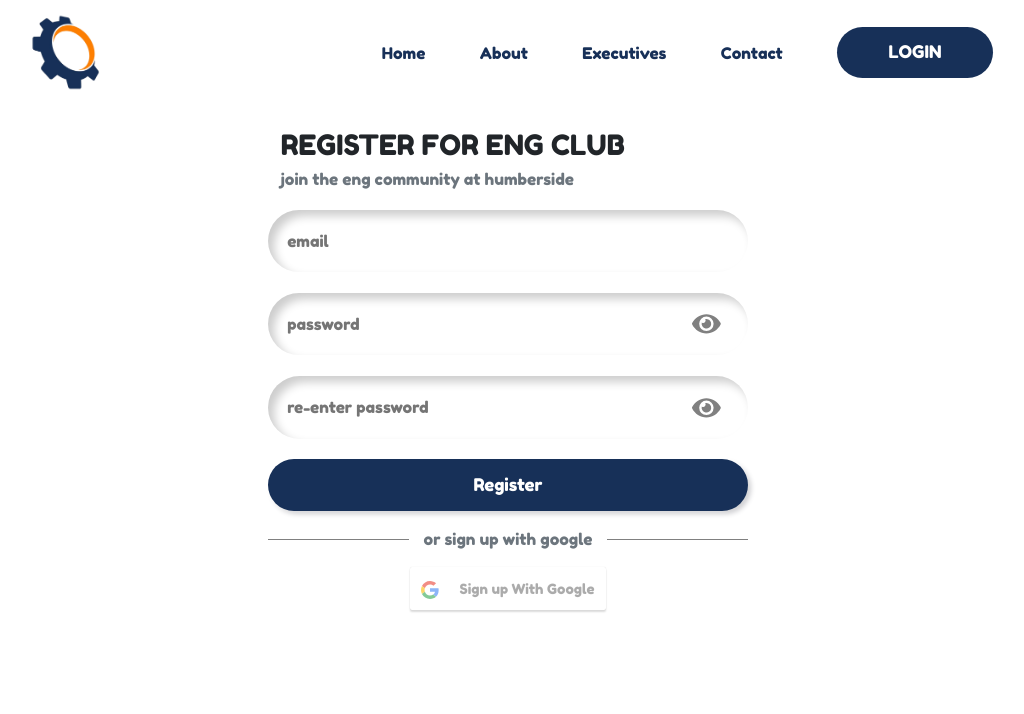
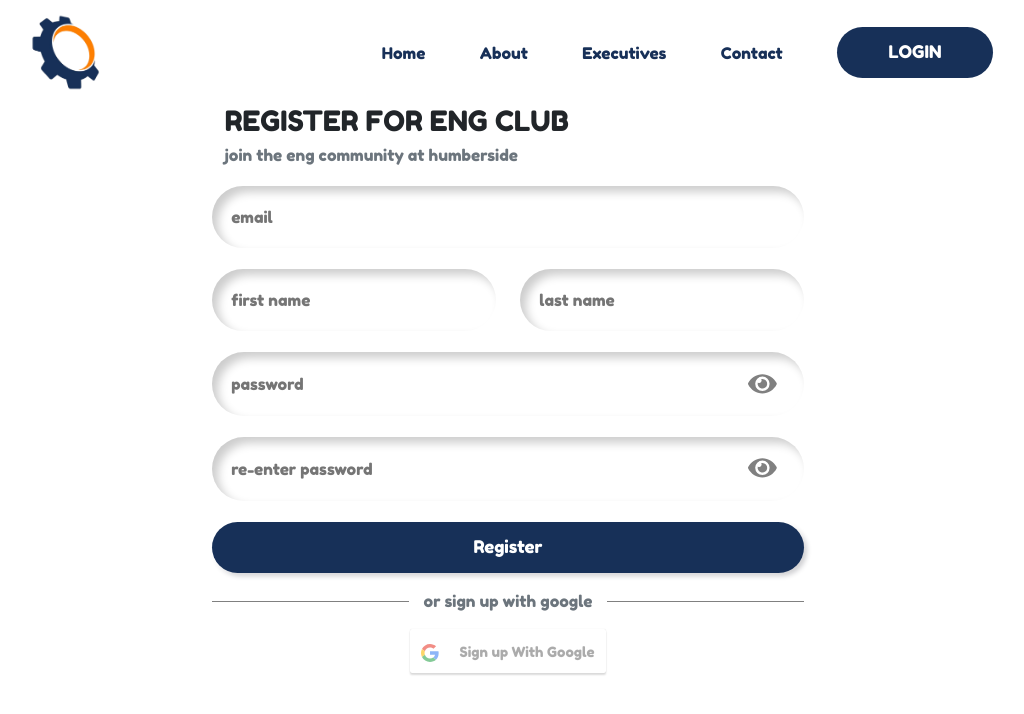
Before and after one commit to christianstefaniw/hcieng.xyz, a React (Create React App) app: page /register in a window 1280 px wide. Shown: the top 714 px of the page, without its empty margins (132-1156 px from the left). Built offline with nearby package versions, Linux system fonts and the light colour scheme; no server answers.

Commit message:
"reg validation" "

```diff
--- a/src/pages/account/account.js
+++ b/src/pages/account/account.js
@@ -12,6 +12,9 @@ class Account extends Component {
             <>
                 <TopNav />
                 <p>email: {this.context.account_info.email}</p>
+                <p>name: {this.context.account_info.first} {this.context.account_info.last}</p>
+
+                {this.context.account_info.is_admin ? <p>Welcome admin!</p> : <></>}
             </>
         )
     }
--- a/src/pages/auth/auth.scss
+++ b/src/pages/auth/auth.scss
@@ -1,18 +1,26 @@
 @import '../../utilities/mixins';
 @import '../../utilities/variables';
 
-.auth-container > div{
+.register-container > div{
+    margin: auto;
+    max-width: 37rem;
+}
+
+.login-container > div {
     margin: auto;
     max-width: 30rem;
-}
-
-.auth-container {
-    margin-top: 1.5rem
 }
 
 .auth {
     input {
         @include neumorph-input();
+    }
+
+    .row > .col-lg-6 {
+        margin-bottom: 0;
+    }
+
+    div {
         margin-bottom: 1.3rem
     }
 
--- a/src/pages/auth/login/login.js
+++ b/src/pages/auth/login/login.js
@@ -62,14 +62,16 @@ class Login extends Component {
             <>
                 <TopNav signup={true} />
                 <Loader show={this.state.loading} variant='secondary' />
-                <Container className='auth-container'>
+                <Container className='login-container'>
                     <div>
                         <div className='auth-text'>
                             <h3 className='mb-1'>LOGIN TO ENG CLUB</h3>
                             <p className='text-muted'>enter the eng community at humberside</p>
                         </div>
                         <form className='auth' action='' onSubmit={this.handle_submit} >
-                            <input onChange={this.handle_change} placeholder='email' name='email' type='email' required />
+                            <div>
+                                <input onChange={this.handle_change} placeholder='email' name='email' type='email' required />
+                            </div>
                             <div className='d-flex'>
                                 <input onChange={this.handle_change} placeholder='password' name='password' type={this.state.show_pass ? 'text' : 'password'} required />
                                 <i onClick={this.toggle_show_pass}><FontAwesomeIcon icon={faEye} /></i>
--- a/src/pages/auth/login/services.js
+++ b/src/pages/auth/login/services.js
@@ -7,7 +7,7 @@ import { AccountInfo } from '../../../services/account'
 export class OauthLogin {
     static async oauth_login_from_response(response, add_account_info) {
         let account = await OauthLogin._login(response.tokenId)
-        let accountObj = new AccountInfo(account.data.email)
+        let accountObj = AccountInfo.fromJson(account.data)
         add_account_info(accountObj)
     }
 
@@ -17,7 +17,7 @@ export class OauthLogin {
 }
 
 export async function login(email, password, add_account_info) {
-    let account = await axios.post(standard_login_endpoint, { 'email': email, 'password': password }, { withCredentials: true });
-    let accountObj = new AccountInfo(account.data.email);
+    let account = await axios.post(standard_login_endpoint, { 'email': email, 'pass': password }, { withCredentials: true });
+    let accountObj = AccountInfo.fromJson(account.data);
     add_account_info(accountObj);
 }
--- a/src/pages/auth/register/register.js
+++ b/src/pages/auth/register/register.js
@@ -1,5 +1,5 @@
 import { Component } from 'react'
-import { Container } from 'react-bootstrap'
+import { Container, Row, Col } from 'react-bootstrap'
 import { GoogleLogin } from 'react-google-login';
 import { faEye } from "@fortawesome/free-solid-svg-icons";
 import { FontAwesomeIcon } from "@fortawesome/react-fontawesome";
@@ -20,36 +20,96 @@ class Register extends Component {
         this.state = {
             show_pass_first: false,
             show_pass_second: false,
-            email: "",
-            password_1: "",
-            password_2: "",
-        }
+            fields: {},
+            errors: {}
+        };
     }
 
     start_loading = () => {
         this.setState({
             loading: true
-        })
+        });
     }
 
     stop_loading = () => {
         this.setState({
             loading: false
-        })
+        });
+    }
+
+    validate_name(name) {
+        if (!name) {
+            return 'cannot be empty';
+        } else {
+            if (!name.match(/^[a-zA-Z]+$/))
+                return 'only letters';
+        }
+        return null;
+    }
+
+    validate_email(email) {
+        if (!email)
+            return 'cannot be empty';
+        return null;
+    }
+
+    validate_passwords(pass1, pass2) {
+        if (pass1 !== pass2)
+            return 'passwords do not match';
+
+        if (pass2.length < 8)
+            return 'password must be longer than 8';
+
+        if (pass2.replace(/[^0-9]/g, '').length < 2)
+            return 'password must have at least 2 numbers';
+
+        if (pass2.replace(/[^A-Z]/g, '').length < 1)
+            return 'password must have at least one uppercase'
+
+        return null;
+    }
+
+    handle_validation = () => {
+        let errors = {};
+        let fields = this.state.fields;
+
+        let email_invalid_msg = this.validate_email(fields.email);
+        if (email_invalid_msg)
+            errors['email'] = email_invalid_msg;
+
+        let first_name_invalid_msg = this.validate_name(fields.first_name);
+        if (first_name_invalid_msg)
+            errors['first_name'] = first_name_invalid_msg;
+
+        let last_name_invalid_msg = this.validate_name(fields.last_name);
+        if (last_name_invalid_msg)
+            errors['last_name'] = last_name_invalid_msg;
+
+        let passwords_invalid_msg = this.validate_passwords(fields.password_1, fields.password_2);
+        if (passwords_invalid_msg)
+            errors['password_2'] = passwords_invalid_msg;
+
+        let valid = !Boolean(Object.keys(errors).length);
+        if (!valid)
+            this.setState({ errors });
+
+        return valid;
     }
 
     handle_change = (evt) => {
         const value = evt.target.value;
-        this.setState({
-            [evt.target.name]: value,
-        })
+        let fields = this.state.fields;
+        fields[evt.target.name] = value;
+        this.setState({ fields })
     }
 
     handle_submit = async (evt) => {
         evt.preventDefault();
-        let { email, password_1 } = this.state;
+        if (!this.handle_validation())
+            return
+        let { email, first_name, last_name, password_2 } = this.state.fields;
         this.start_loading();
-        await register(email, password_1, this.context.add_account_info);
+        await register(email, first_name, last_name, password_2, this.context.add_account_info);
         this.stop_loading();
         history.push('/account');
     }
@@ -66,21 +126,37 @@ class Register extends Component {
         return (
             <>
                 <TopNav />
-                <Container className='auth-container'>
+                <Container className='register-container'>
                     <div>
                         <div className='auth-text'>
                             <h3 className='mb-1'>REGISTER FOR ENG CLUB</h3>
                             <p className='text-muted'>join the eng community at humberside</p>
                         </div>
                         <form className='auth' action='' onSubmit={this.handle_submit} >
-                            <input name='email' onChange={this.handle_change} placeholder='email' type='email' required />
+                            <div>
+                                <input value={this.state.fields['email']} name='email' onChange={this.handle_change} placeholder='email' type='email' required />
+                                <span className='text-danger'>{this.state.errors['email']}</span>
+                            </div>
+                            <Row>
+                                <Col lg={6}>
+                                    <input value={this.state.fields['first_name']} name='first_name' onChange={this.handle_change} placeholder='first name' type='text' required />
+                                    <span className='text-danger'>{this.state.errors['first_name']}</span>
+                                </Col>
+                                <Col lg={6}>
+                                    <input value={this.state.fields['last_name']} name='last_name' onChange={this.handle_change} placeholder='last name' type='text' required />
+                                    <span className='text-danger'>{this.state.errors['last_name']}</span>
+                                </Col>
+                            </Row>
                             <div className='d-flex'>
-                                <input name='password_2' onChange={this.handle_change} placeholder='password' type={this.state.show_pass_first ? 'text' : 'password'} required />
+                                <input value={this.state.fields['password_1']} name='password_1' onChange={this.handle_change} placeholder='password' type={this.state.show_pass_first ? 'text' : 'password'} required />
                                 <i onClick={this.toggle_show_first_pass}><FontAwesomeIcon icon={faEye} /></i>
                             </div>
-                            <div className='d-flex'>
-                                <input name='password_2' onChange={this.handle_change} placeholder='re-enter password' type={this.state.show_pass_second ? 'text' : 'password'} required />
-                                <i onClick={this.toggle_show_second_pass}><FontAwesomeIcon icon={faEye} /></i>
+                            <div>
+                                <div className='d-flex'>
+                                    <input value={this.state.fields['password_2']} name='password_2' onChange={this.handle_change} placeholder='re-enter password' type={this.state.show_pass_second ? 'text' : 'password'} required />
+                                    <i onClick={this.toggle_show_second_pass}><FontAwesomeIcon icon={faEye} /></i>
+                                </div>
+                                <span className='text-danger'>{this.state.errors['password_2']}</span>
                             </div>
                             <button type='submit' className='cta-btn-primary w-100 mat-btn outer-shadow'>Register</button>
                         </form>
--- a/src/pages/auth/register/services.js
+++ b/src/pages/auth/register/services.js
@@ -7,7 +7,7 @@ import { AccountInfo } from '../../../services/account'
 export class OauthRegister {
     static async oauth_register_from_response(response, add_account_info) {
         let account = await OauthRegister._register(response.tokenId)
-        let accountObj = new AccountInfo(account.data.email)
+        let accountObj = AccountInfo.fromJson(account.data)
         add_account_info(accountObj)
     }
 
@@ -16,8 +16,14 @@ export class OauthRegister {
     }
 }
 
-export async function register(email, password, add_account_info) {
-    let account = await axios.post(standard_register_endpoint, { 'email': email, 'password': password }, { withCredentials: true });
-    let accountObj = new AccountInfo(account.data.email);
+export async function register(email, first_name, last_name, password, add_account_info) {
+    let data = {
+        'email': email,
+        'first': first_name,
+        'last': last_name,
+        'pass': password
+    }
+    let account = await axios.post(standard_register_endpoint, data, { withCredentials: true });
+    let accountObj = AccountInfo.fromJson(account.data);
     add_account_info(accountObj);
 }
--- a/src/services/account.js
+++ b/src/services/account.js
@@ -4,14 +4,26 @@ import { account_info_endpoint } from '../constants/api_constants'
 
 export async function get_account_info() {
     return await axios.get(account_info_endpoint, { withCredentials: true }).then(res => {
-        let account_info = new AccountInfo(res.data);
+        let account_info = AccountInfo.fromJson(res.data);
         return account_info
     })
         .catch(function (_) { return false });
 }
 
 export class AccountInfo {
-    constructor(email) {
-        this.email = email
+    constructor(email, first, last, is_admin) {
+        this.email = email;
+        this.first = first;
+        this.last = last;
+        this.is_admin = is_admin;
+    }
+
+    static fromJson(json) {
+        return new AccountInfo(
+            json.email,
+            json.first,
+            json.last,
+            json.admin
+        )
     }
 }
```
Also changed, not shown: src/providers/history_provider.js (deleted).
